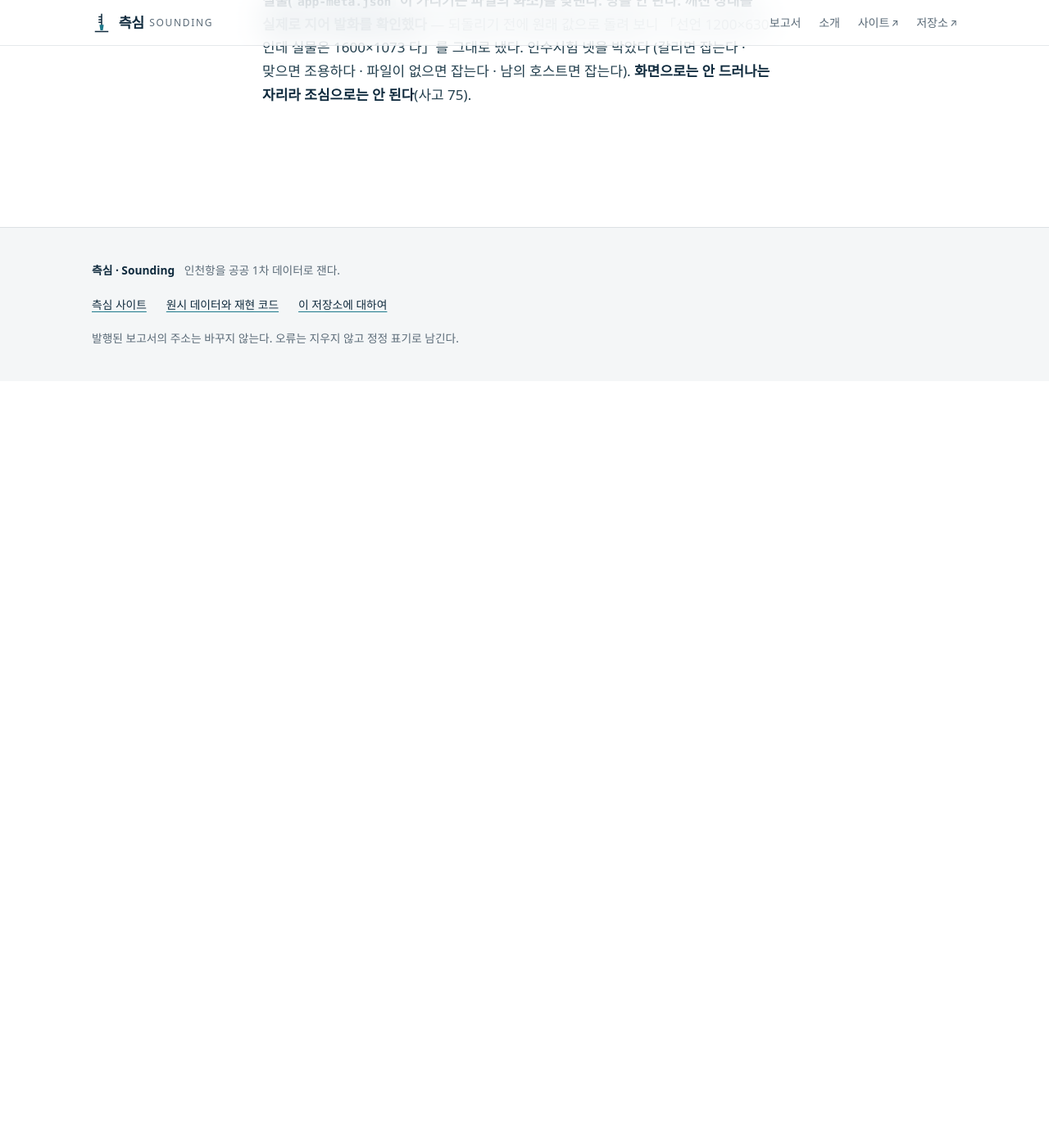
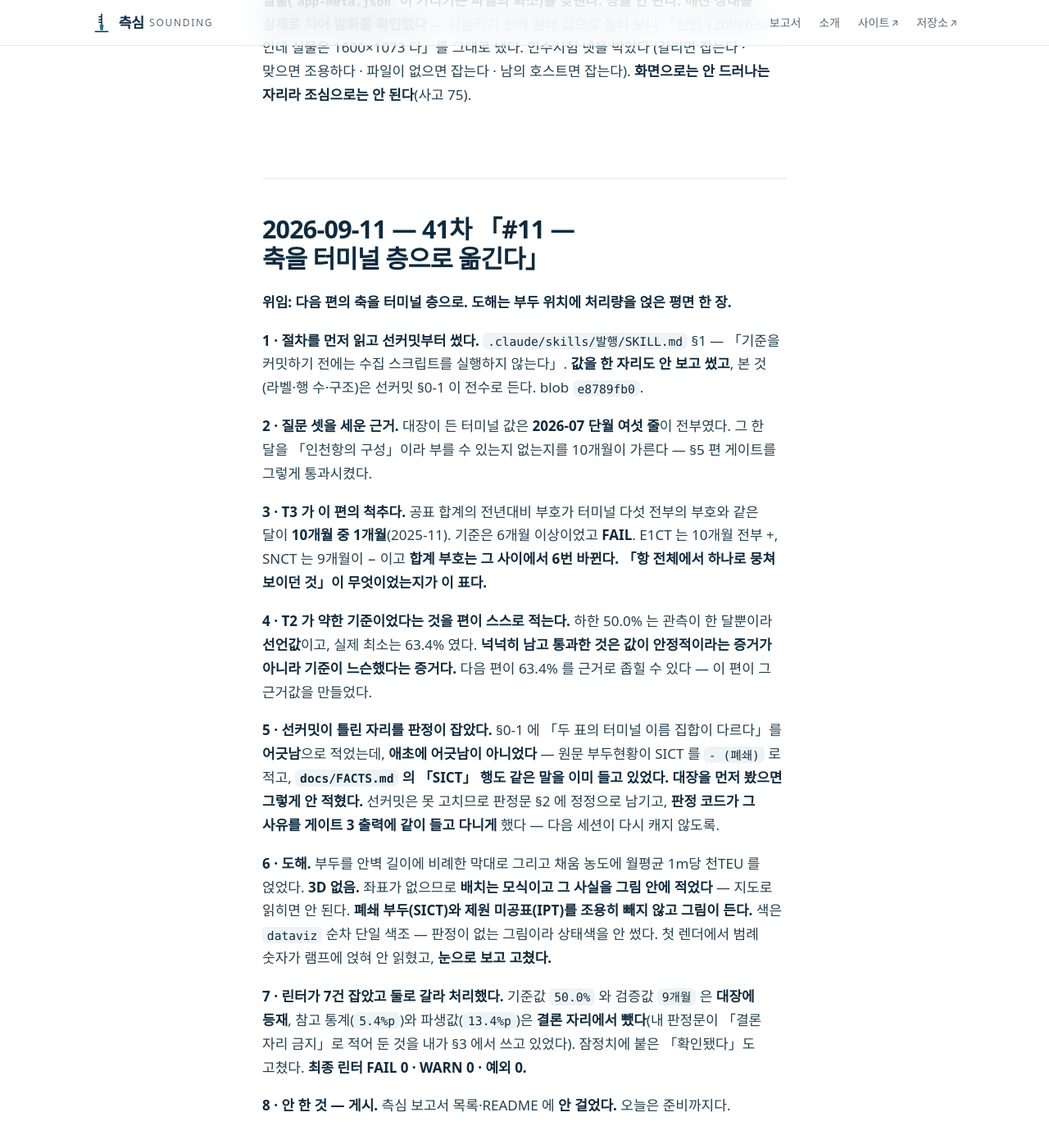
Before and after one commit to jisangj03-dev/incheon-port-analysis, a Jekyll site: the page built from docs/작업기록.md, in a window 1280 px wide and 1400 px high, scrolled down 119483 px. Shown: the top 1396 px of the window at 82% size. Built offline with Jekyll 4.4.1, drawn with Linux system fonts in a browser that asks for light colours; some web fonts are replaced; our own code applies the rules of GitHub Pages for plain Markdown files; before the commit the page ends 119948 px from its top, so only the background shows below that.

Commit message:
feat(#11): 보고서 본문 — 합계 한 줄은 다섯 곳을 대표하지 않는다
`reports/report_11_터미널별_처리량.md` · 린터 **FAIL 0 · WARN 0 · 예외 0**.
형식 기준편(`report_07`) 실물을 열고 맞췄다 — 제목 어순 · 계보 인용 · 절 구성 ·
이미지 캡션 · 각주 위치 · 부록 · 표기 블록.

**표기 블록은 실제로 한 일만 적는다**(§2.2-2) — 검수는 아직 안 했으므로
「발행 전 결론 자리 통독과 무작위 수치 1건의 출처 대조는 아직 수행되지 않았다」로 적었다.

**린터가 잡은 7건을 둘로 갈라 처리했다.** 기준값 `50.0%` 와 검증값 `9개월` 은 대장에 등재하고,
참고 통계(`5.4%p`)와 파생값(`13.4%p`)은 **결론 자리에서 뺐다** — 내 판정문이 「참고 통계는
결론 자리 금지」라고 적어 뒀는데 내가 §3 에서 쓰고 있었다. 대장 총 9행 등재.

**안 걸었다.** 측심 보고서 목록·README 연결은 하지 않았다 — 오늘은 준비까지다(위임 경계).

Co-Authored-By: Claude Opus 5 (1M context) <noreply@anthropic.com>
Claude-Session: https://claude.ai/code/session_01KFYvgjL5ghepZqAvxg2a7P

```diff
--- a/docs/작업기록.md
+++ b/docs/작업기록.md
@@ -2675,3 +2675,42 @@ FAIL 은 채운 칩, PASS 는 테두리 칩 + 글리프 + 낱말. 남은 두 색
 「선언 1200×630 인데 실물은 1600×1073 다」를 그대로 냈다. 인수시험 넷을 박았다
 (갈리면 잡는다 · 맞으면 조용하다 · 파일이 없으면 잡는다 · 남의 호스트면 잡는다).
 **화면으로는 안 드러나는 자리라 조심으로는 안 된다**(사고 75).
+
+## 2026-09-11 — 41차 「#11 — 축을 터미널 층으로 옮긴다」
+
+**위임: 다음 편의 축을 터미널 층으로. 도해는 부두 위치에 처리량을 얹은 평면 한 장.**
+
+**1 · 절차를 먼저 읽고 선커밋부터 썼다.** `.claude/skills/발행/SKILL.md` §1 —
+「기준을 커밋하기 전에는 수집 스크립트를 실행하지 않는다」. **값을 한 자리도 안 보고 썼고**,
+본 것(라벨·행 수·구조)은 선커밋 §0-1 이 전수로 든다. blob `e8789fb0`.
+
+**2 · 질문 셋을 세운 근거.** 대장이 든 터미널 값은 **2026-07 단월 여섯 줄**이 전부였다.
+그 한 달을 「인천항의 구성」이라 부를 수 있는지 없는지를 10개월이 가른다 — §5 편 게이트를 그렇게 통과시켰다.
+
+**3 · T3 가 이 편의 척추다.** 공표 합계의 전년대비 부호가 터미널 다섯 전부의 부호와 같은 달이
+**10개월 중 1개월**(2025-11). 기준은 6개월 이상이었고 **FAIL**.
+E1CT 는 10개월 전부 +, SNCT 는 9개월이 − 이고 **합계 부호는 그 사이에서 6번 바뀐다.**
+**「항 전체에서 하나로 뭉쳐 보이던 것」이 무엇이었는지가 이 표다.**
+
+**4 · T2 가 약한 기준이었다는 것을 편이 스스로 적는다.** 하한 50.0% 는 관측이 한 달뿐이라
+**선언값**이고, 실제 최소는 63.4% 였다. **넉넉히 남고 통과한 것은 값이 안정적이라는 증거가 아니라
+기준이 느슨했다는 증거다.** 다음 편이 63.4% 를 근거로 좁힐 수 있다 — 이 편이 그 근거값을 만들었다.
+
+**5 · 선커밋이 틀린 자리를 판정이 잡았다.** §0-1 에 「두 표의 터미널 이름 집합이 다르다」를
+**어긋남**으로 적었는데, **애초에 어긋남이 아니었다** — 원문 부두현황이 SICT 를 `- (폐쇄)` 로 적고,
+**`docs/FACTS.md` 의 「SICT」 행도 같은 말을 이미 들고 있었다.**
+**대장을 먼저 봤으면 그렇게 안 적혔다.** 선커밋은 못 고치므로 판정문 §2 에 정정으로 남기고,
+**판정 코드가 그 사유를 게이트 3 출력에 같이 들고 다니게** 했다 — 다음 세션이 다시 캐지 않도록.
+
+**6 · 도해.** 부두를 안벽 길이에 비례한 막대로 그리고 채움 농도에 월평균 1m당 천TEU 를 얹었다.
+**3D 없음.** 좌표가 없으므로 **배치는 모식이고 그 사실을 그림 안에 적었다** — 지도로 읽히면 안 된다.
+**폐쇄 부두(SICT)와 제원 미공표(IPT)를 조용히 빼지 않고 그림이 든다.**
+색은 `dataviz` 순차 단일 색조 — 판정이 없는 그림이라 상태색을 안 썼다.
+첫 렌더에서 범례 숫자가 램프에 얹혀 안 읽혔고, **눈으로 보고 고쳤다.**
+
+**7 · 린터가 7건 잡았고 둘로 갈라 처리했다.** 기준값 `50.0%` 와 검증값 `9개월` 은 **대장에 등재**,
+참고 통계(`5.4%p`)와 파생값(`13.4%p`)은 **결론 자리에서 뺐다**(내 판정문이 「결론 자리 금지」로
+적어 둔 것을 내가 §3 에서 쓰고 있었다). 잠정치에 붙은 「확인됐다」도 고쳤다.
+**최종 린터 FAIL 0 · WARN 0 · 예외 0.**
+
+**8 · 안 한 것 — 게시.** 측심 보고서 목록·README 에 **안 걸었다.** 오늘은 준비까지다.
```
Also changed, not shown: docs/FACTS.md (+2 -0 lines), docs/STATUS.md (+1 -1 lines), reports/report_11_터미널별_처리량.md (added, +190 -0 lines).
